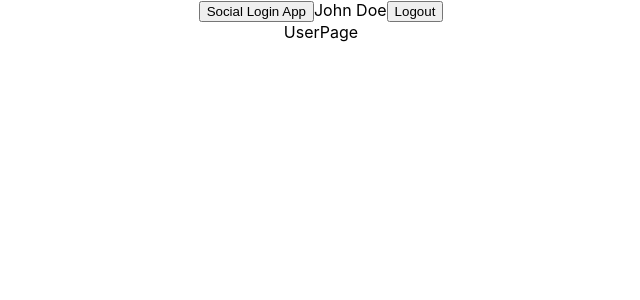
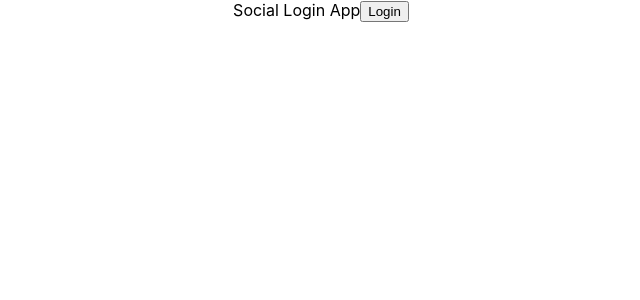
Before and after one commit to ISTAFAMARSHALL/social_login_app, a React (Create React App) app in the folder Client/: page / in a window 1280 px wide. Shown: the top 300 px of the page, without its empty margins (319-959 px from the left). Built offline with nearby package versions, Linux system fonts and the light colour scheme.

Commit message:
update Navbar.js

```diff
--- a/Client/src/App.js
+++ b/Client/src/App.js
@@ -8,7 +8,7 @@ import UserPage from './Pages/UserPage';
 
 function App() {
 
-  const [login, setLogin] = useState({})
+  const [login, setLogin] = useState(false)
 
   return (
     <div className="App">
@@ -21,7 +21,7 @@ function App() {
         login ? (
 
           <Route path='/' >
-            <UserPage />
+            <UserPage setLogin={setLogin} />
           </Route>
 
         )
--- a/Client/src/Components/Navbar.js
+++ b/Client/src/Components/Navbar.js
@@ -10,20 +10,17 @@ function Navbar({login , setLogin}) {
 
         <div id='navbar'>
 
-            <NavLink className="button"
-                exact
-                to="/"
-                >
-                <button className="button">Social Login App</button>
-            </NavLink>
+            Social Login App
+
+            <span></span>
 
             {
                 login ?
 
                 (
                     <>
-                        <img src="" alt='' />
-                        <>John Doe</>
+                        {/* <img src={currentUser.picture} alt="currentUser.name" /> */}
+                        <>{currentUser.name}</>
                         <><button onClick={() => setLogin(null)}>Logout</button></>
                     </>
                 )
--- a/Client/src/Pages/Login.js
+++ b/Client/src/Pages/Login.js
@@ -32,8 +32,10 @@ function Login({login , setLogin}) {
         // User is authenticated, you can access user details from response.credential
         const idToken = response.credential;
         console.log('Google user ID token:', idToken);
-        handleCredentialResponse(idToken);
-
+        // handleCredentialResponse(idToken);
+        let token = jwtDecode(idToken);
+        setCurrentUser(token);
+        setLogin(true);
         // Handle user data and authentication here
     } else {
         // User canceled or failed to authenticate
@@ -56,16 +58,6 @@ function Login({login , setLogin}) {
         });
       });
   };
-
-  function handleCredentialResponse(response) {
-
-    let token = jwtDecode(response);
-
-    setCurrentUser(token);
-    setLogin(true);
-    console.log("Decoded JWT ID token: ", token)
-
-  }
 
   return (
 
--- a/Client/src/Pages/UserPage.js
+++ b/Client/src/Pages/UserPage.js
@@ -2,14 +2,28 @@ import React from 'react'
 import { UserContext } from "../Context/User";
 import { useContext } from "react";
 
-function UserPage() {
+function UserPage({setLogin}) {
 
     const {currentUser, setCurrentUser} = useContext(UserContext);
 
     console.log(currentUser);
 
+    function handleSignout(e) {
+      setLogin(false)
+      setCurrentUser(null)
+    }
+
   return (
-    <div>UserPage</div>
+
+    <div>
+        <h1></h1>
+        <img src={currentUser.picture} alt="user.name"></img>
+        <h2>{currentUser.name}</h2>
+        <p>{currentUser.email}</p>
+        <br></br>
+        <button onClick={ (e)=> handleSignout(e)}>Sign out</button>
+    </div>
+
   )
 }
 
```
